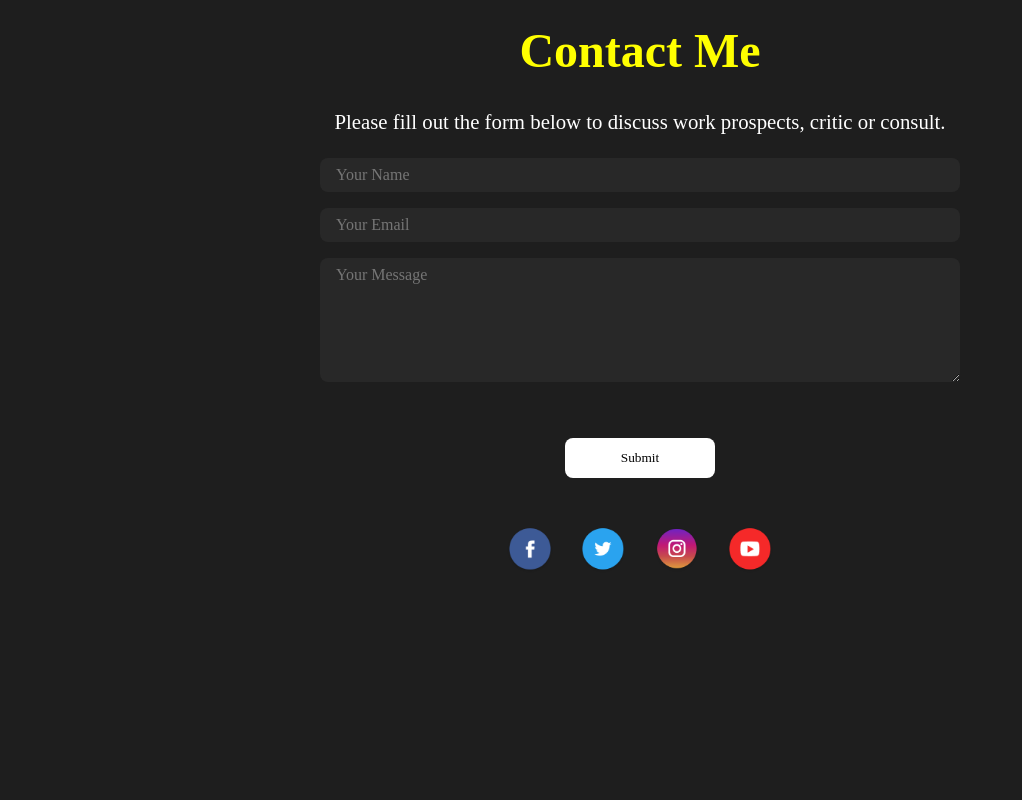
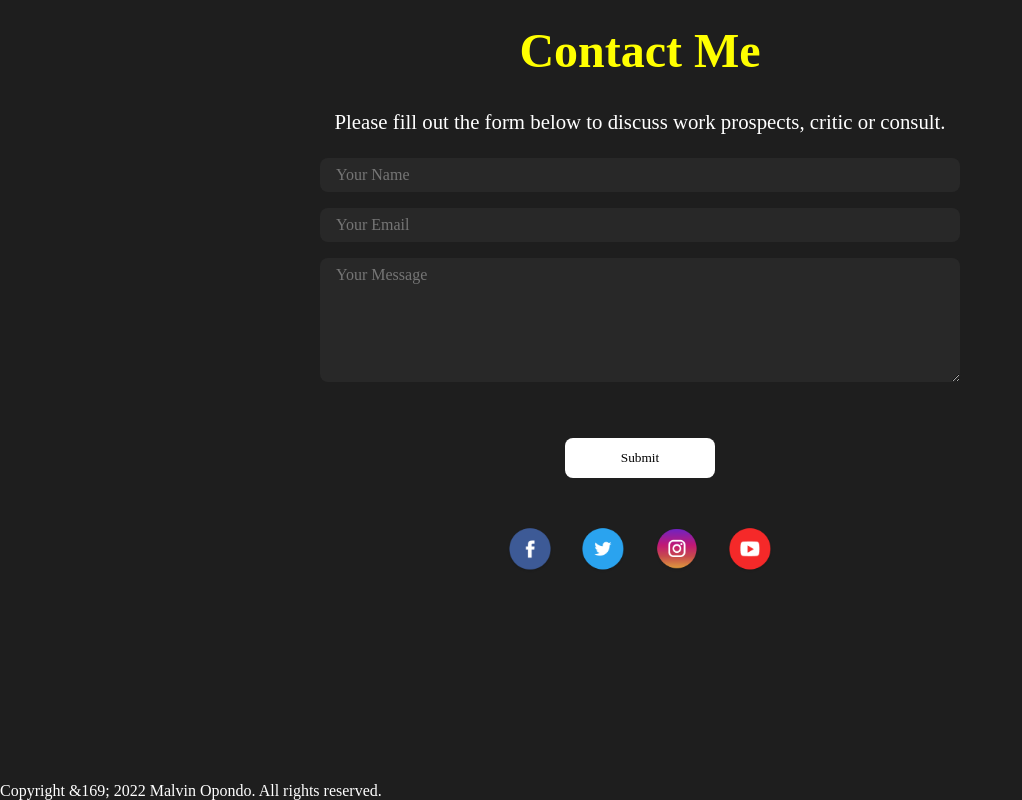
Before and after one commit to Malvino-creator/portfolio, a React (Create React App) app: page / in a window 1280 px wide. Shown: the part 2876-3676 px from the top of the page, without its empty margins (0-1022 px from the left). Built offline with nearby package versions, Linux system fonts and the light colour scheme.

Commit message:
feat(Footer): Import Footer in the App.js

```diff
--- a/src/App.js
+++ b/src/App.js
@@ -3,6 +3,8 @@ import Intro from "./components/Intro/intro";
 import Skills from "./components/Skills/skill";
 import Works from "./components/Works/work";
 import Contact from "./components/Contacts/contact";
+import Footer from "./components/Footer/footer";
+
 
 function App() {
   return (
@@ -12,6 +14,7 @@ function App() {
       <Skills />
       <Works />
       <Contact />
+      <Footer />
     </div>
   );
 }
--- a/src/components/Footer/footer.js
+++ b/src/components/Footer/footer.js
@@ -1,9 +1,10 @@
 import React from 'react'
+import "./footer.css"
 
 function footer() {
   return (
     <footer>
-        Copyright
+        Copyright &169; 2022 Malvin Opondo. All rights reserved.
     </footer>
   )
 }
```
